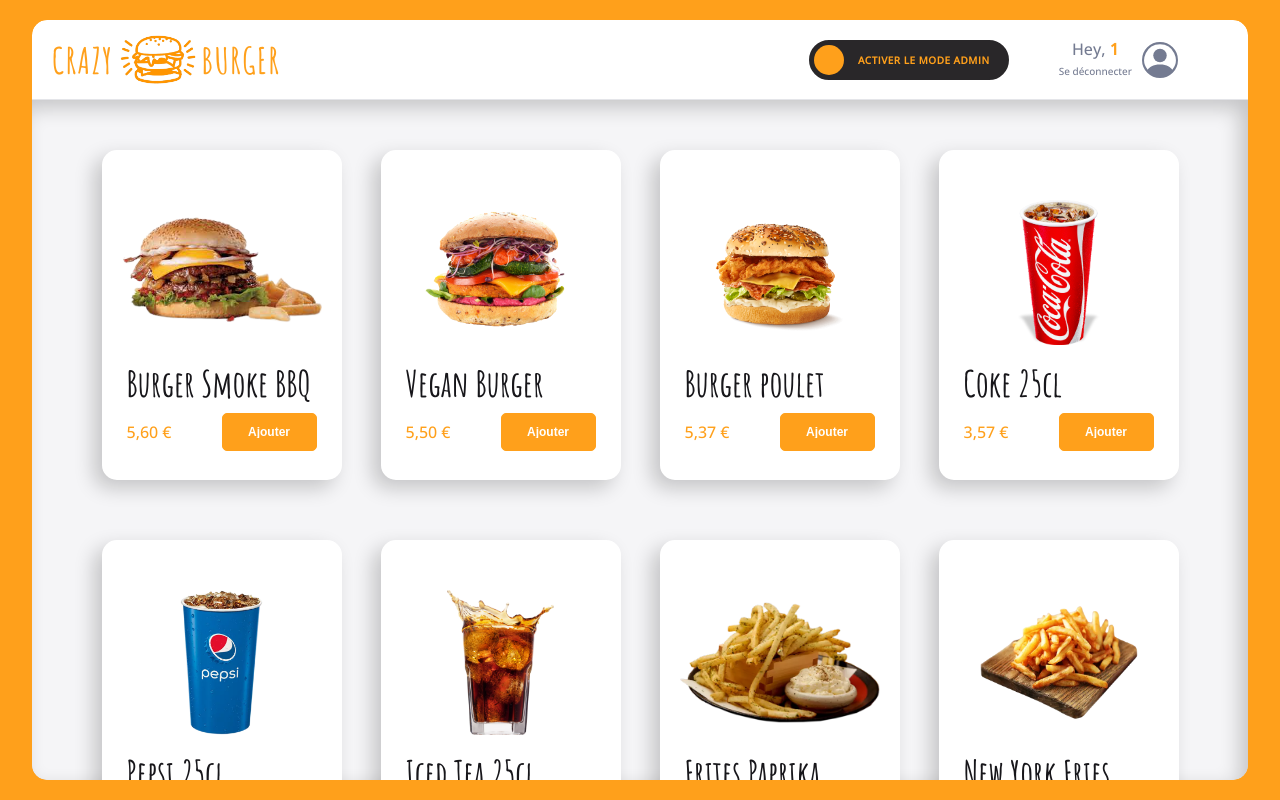
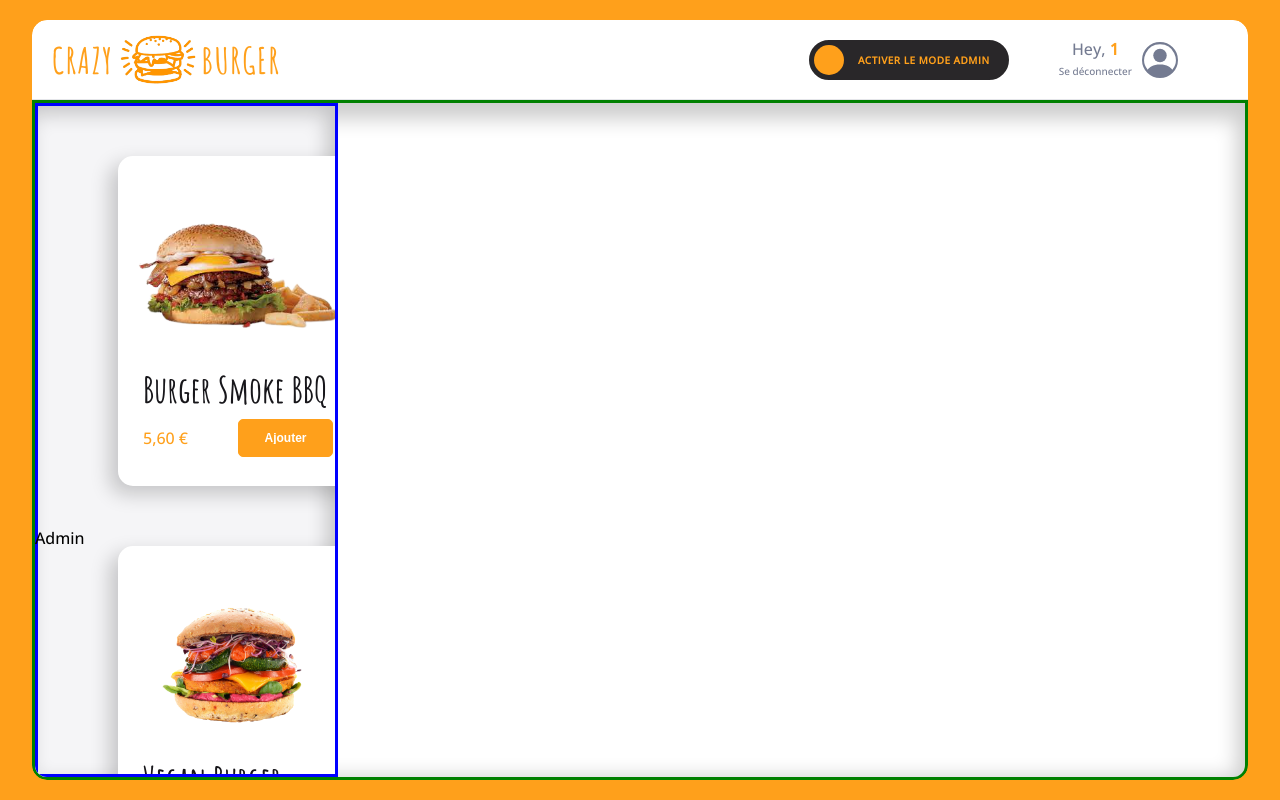
Before and after one commit to Samy572/burger-shop, a React (Vite) app: page /order/1 in a window 1280 px wide. Built offline with nearby package versions, Linux system fonts and the light colour scheme.

Commit message:
💄 F07 : OrderPage > Main add layout

```diff
--- a/src/components/pages/order/Main/Main.jsx
+++ b/src/components/pages/order/Main/Main.jsx
@@ -1,26 +1,46 @@
 import styled from 'styled-components';
 import { theme } from '../../../../theme';
-// import Basket from '../Main/Basket';
+import Basket from '../Main/Basket';
 import Menu from '../Main/Menu';
 
 export default function Main() {
 	return (
 		<MainStyled>
-			{/* <Basket /> */}
-			<Menu />
+			{/* <div className="basket">
+				<Basket />
+			</div> */}
+			<div className="menu-and-admin">
+				<Menu />
+				<div className="admin">Admin</div>
+			</div>
 		</MainStyled>
 	);
 }
 
 const MainStyled = styled.div`
-	flex: 1;
+	border: solid 3px green;
+	height: calc(95vh - 10vh);
 	background-color: ${theme.colors.white};
 	border-bottom-right-radius: ${theme.borderRadius.extraRound};
 	border-bottom-left-radius: ${theme.borderRadius.extraRound};
 	box-shadow: 0px 8px 20px 8px rgba(0, 0, 0, 0.2) inset;
 	display: grid;
-	grid-template-columns: 1fr;
+	grid-template-columns: 25% 1fr;
+	.menu-and-admin {
+		position: relative;
+		display: grid;
+	}
+
+	.admin {
+		/* background-color: red; */
+		height: 250px;
+		position: absolute;
+		bottom: 0;
+		left: 0;
+		right: 0;
+	}
 
 	/* .basket {
+		background-color: pink;
 	} */
 `;
--- a/src/components/pages/order/Main/Menu.jsx
+++ b/src/components/pages/order/Main/Menu.jsx
@@ -26,12 +26,15 @@ export default function Menu() {
 }
 
 const MenuStyled = styled.div`
+	border: solid 3px blue;
 	display: grid;
 	grid-template-columns: repeat(4, 1fr);
+	grid-template-columns: repeat(auto-fit, minmax(300px, 1fr));
 	grid-row-gap: 60px;
 	background-color: ${theme.colors.background_white};
-	overflow-y: auto;
+	overflow-y: scroll;
 	padding: 50px 50px 150px;
 	justify-items: center;
 	box-shadow: -8px 8px 20px 0px rgba(0, 0, 0, 20%) inset;
+	overflow-y: scroll;
 `;
--- a/src/components/pages/order/Navbar/NavBarRightSide.jsx
+++ b/src/components/pages/order/Navbar/NavBarRightSide.jsx
@@ -31,8 +31,8 @@ export default function NavBarRightSide({ username }) {
 				labelIfChecked={'Désactiver le mode admin'}
 				labelIfUnchecked={'Activer le mode admin'}
 				onToggle={displayToast}
-				backgroundCustom={theme.colors.background_dark}
-				colorCustom={theme.colors.primary}
+				backgroundcustom={theme.colors.background_dark}
+				colorcustom={theme.colors.primary}
 			/>
 			{/* <NavbarRightSideIncomplet /> */}
 			<Profile username={username} />
--- a/src/components/reusable-ui/ToggleButton.jsx
+++ b/src/components/reusable-ui/ToggleButton.jsx
@@ -1,20 +1,17 @@
 import styled from 'styled-components';
 import { theme } from '../../theme';
-
-// 	isChecked,
-// 	onToggle,
 
 export default function ToggleButton({
 	labelIfChecked,
 	labelIfUnchecked,
 	onToggle,
-	backgroundCustom,
-	colorCustom,
+	backgroundcustom,
+	colorcustom,
 }) {
 	return (
 		<ToggleButtonStyled
-			backgroundCustom={backgroundCustom}
-			colorCustom={colorCustom}
+			backgroundcustom={backgroundcustom}
+			colorcustom={colorcustom}
 		>
 			<input
 				type="checkbox"
@@ -94,8 +91,8 @@ const ToggleButtonStyled = styled.div`
 
 		&.toggle:not(:checked) + label {
 			background-color: ${(props) =>
-				props.backgroundCustom
-					? props.backgroundCustom
+				props.backgroundcustom
+					? props.backgroundcustom
 					: theme.colors.background_white};
 			/* text-align: right; */
 		}
@@ -107,7 +104,7 @@ const ToggleButtonStyled = styled.div`
 			left: auto;
 			opacity: 1;
 			color: ${(props) =>
-				props.colorCustom ? props.colorCustom : theme.colors.dark};
+				props.colorcustom ? props.colorcustom : theme.colors.dark};
 			font-weight: ${theme.fonts.weights.bold};
 		}
 
```
